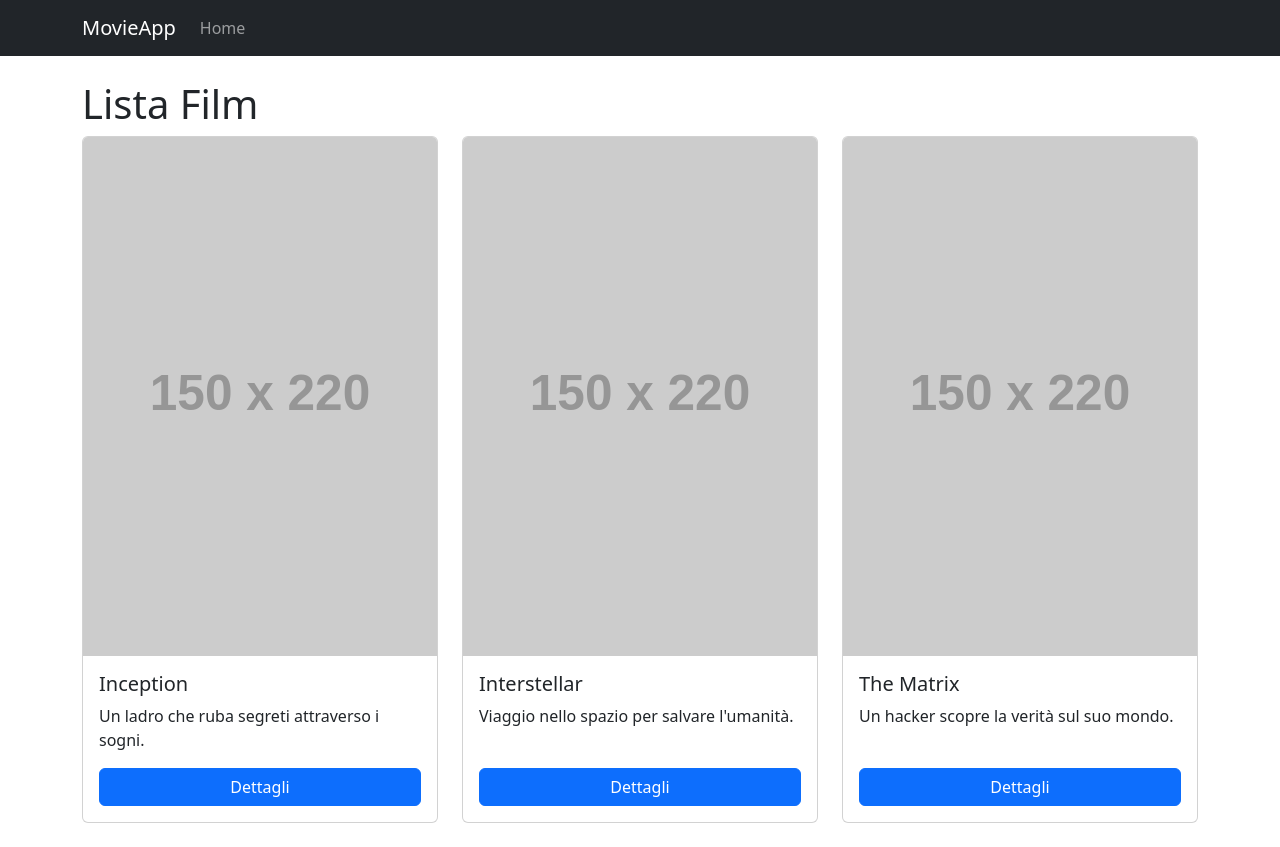
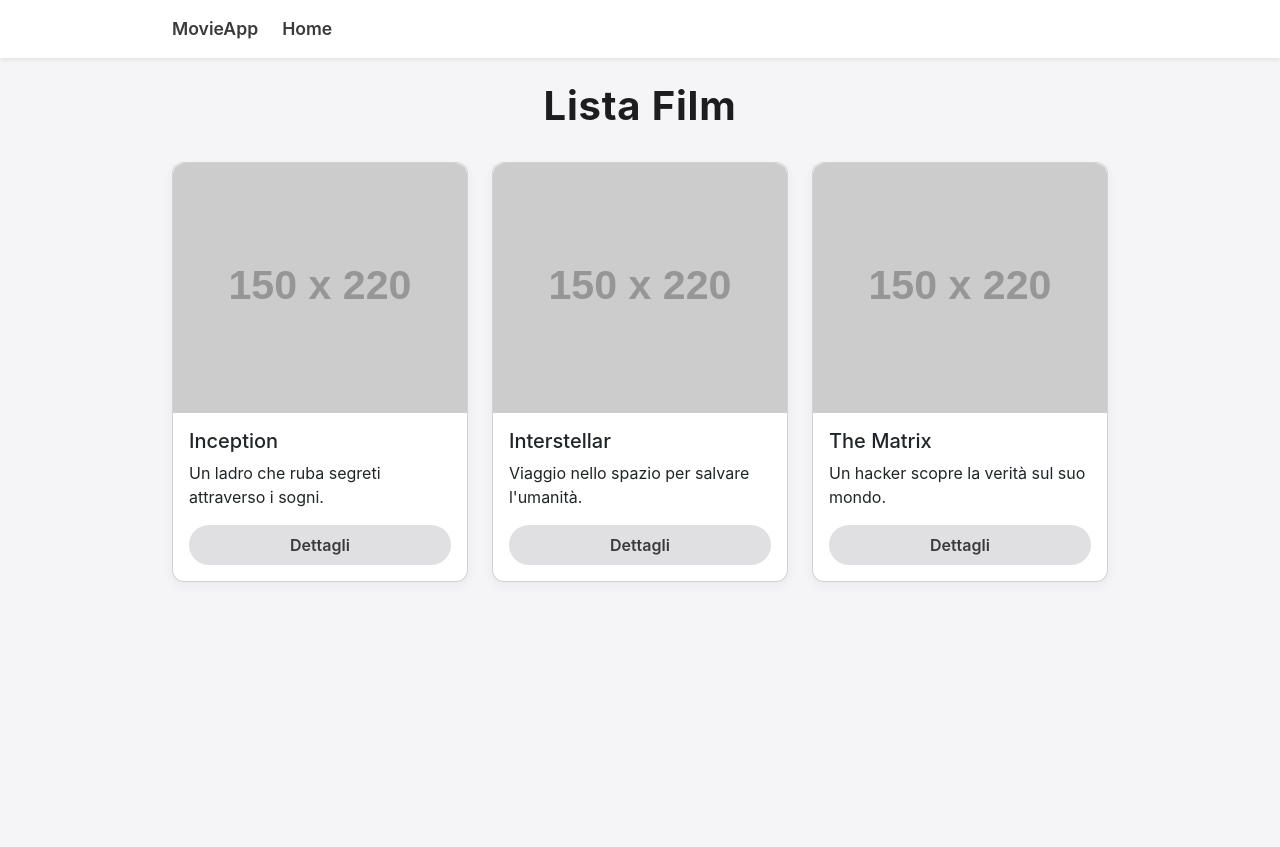
Before and after one commit to ErikaArci99/webapp-react, a React (Vite) app in the folder webapp-react/: page / in a window 1280 px wide. After the commit the page ends 800 px from the top, so only its background shows below. Built offline with nearby package versions, Linux system fonts and the light colour scheme.

Commit message:
[UPD] sistemata estetica

```diff
--- a/webapp-react/src/App.jsx
+++ b/webapp-react/src/App.jsx
@@ -2,6 +2,7 @@ import { BrowserRouter, Routes, Route } from "react-router-dom"
 import Home from "./pages/Home"
 import MovieDetail from "./pages/MovieDetail"
 import Layout from "./components/Layout"
+import './index.css'
 
 function App() {
   return (
--- a/webapp-react/src/components/Layout.jsx
+++ b/webapp-react/src/components/Layout.jsx
@@ -3,12 +3,17 @@ import { Link } from "react-router-dom"
 function Layout() {
     return (
         <>
-            {/* navbar di bootstrap */}
-            <nav className="navbar navbar-expand-lg navbar-dark bg-dark">
+            {/* navbar chiara con ombra sottile */}
+            <nav className="navbar navbar-expand-lg sticky-top shadow-sm">
                 <div className="container">
                     <Link className="navbar-brand" to="/">MovieApp</Link>
 
-                    <button className="navbar-toggler" type="button" data-bs-toggle="collapse" data-bs-target="#navbarNav">
+                    <button
+                        className="navbar-toggler"
+                        type="button"
+                        data-bs-toggle="collapse"
+                        data-bs-target="#navbarNav"
+                    >
                         <span className="navbar-toggler-icon"></span>
                     </button>
 
--- a/webapp-react/src/index.css
+++ b/webapp-react/src/index.css
@@ -0,0 +1,97 @@
+/* sfondo chiaro grigio */
+body {
+    background-color: #f5f5f7;
+    color: #1d1d1f;
+    font-family: -apple-system, BlinkMacSystemFont, "Segoe UI", Roboto, Oxygen,
+        Ubuntu, Cantarell, "Open Sans", "Helvetica Neue", sans-serif;
+    margin: 0;
+    padding: 0;
+}
+
+/* navbar chiara, ombra sottile */
+.navbar {
+    background-color: #ffffff !important;
+    box-shadow: 0 1px 4px rgba(0, 0, 0, 0.1);
+}
+
+/* navbar brand e link in grigio scuro */
+.navbar-brand,
+.nav-link {
+    color: #3a3a3c !important;
+    font-weight: 600;
+    font-size: 1.1rem;
+}
+
+.nav-link.active,
+.nav-link:hover {
+    color: #1d1d1f !important;
+    /* scurisce al passaggio */
+}
+
+/* titolo centrato elegante */
+h1 {
+    text-align: center;
+    margin-bottom: 2rem;
+    font-weight: 700;
+    letter-spacing: 0.02em;
+    color: #1d1d1f;
+}
+
+/* card movie con sfondo bianco, bordo arrotondato e ombra leggera */
+.card {
+    background-color: #ffffff;
+    border-radius: 12px;
+    box-shadow: 0 4px 12px rgba(0, 0, 0, 0.05);
+    transition: transform 0.25s ease, box-shadow 0.25s ease;
+    cursor: pointer;
+}
+
+/* effetto hover più definito */
+.card:hover {
+    transform: translateY(-8px);
+    box-shadow: 0 12px 24px rgba(0, 0, 0, 0.12);
+}
+
+/* immagine card arrotondata */
+.card-img-top {
+    border-top-left-radius: 12px;
+    border-top-right-radius: 12px;
+    object-fit: cover;
+    height: 250px;
+}
+
+/* bottone dettagli grigio chiaro arrotondato */
+.btn-primary {
+    background-color: #e0e0e2;
+    border: none;
+    border-radius: 25px;
+    padding: 0.5rem 1.5rem;
+    font-weight: 600;
+    color: #3a3a3c;
+    transition: background-color 0.3s ease;
+}
+
+.btn-primary:hover {
+    background-color: #c7c7ca;
+    color: #1d1d1f;
+}
+
+/* descrizione dettaglio film con colore grigio scuro */
+.movie-detail-description {
+    font-size: 1.1rem;
+    line-height: 1.6;
+    color: #3a3a3c;
+}
+
+/* immagine dettaglio film arrotondata e con ombra */
+.movie-detail-img {
+    border-radius: 16px;
+    box-shadow: 0 8px 20px rgba(0, 0, 0, 0.08);
+    max-height: 400px;
+    object-fit: cover;
+}
+
+/* container più spazioso */
+.container {
+    max-width: 960px;
+}
--- a/webapp-react/src/pages/MovieDetail.jsx
+++ b/webapp-react/src/pages/MovieDetail.jsx
@@ -2,28 +2,23 @@ import { useParams } from "react-router-dom"
 import movies from "../data/movies"
 
 function MovieDetail() {
-    // recupera l'id dalla rotta
     const { id } = useParams()
-
-    // trova il film corrispondente usando 'film' come nome variabile
     const movie = movies.find(film => film.id == id)
 
-    // se il film non esiste
     if (!movie) {
         return <div className="container mt-4"><p>Film non trovato.</p></div>
     }
 
     return (
         <div className="container mt-4">
-            {/* pagina dettaglio film */}
+            <h1>{movie.title}</h1>
             <div className="row">
                 <div className="col-md-4">
-                    <img src={movie.poster} alt={movie.title} className="img-fluid rounded" />
+                    <img src={movie.poster} alt={movie.title} className="img-fluid movie-detail-img" />
                 </div>
                 <div className="col-md-8">
-                    <h1>{movie.title}</h1>
-                    <p><strong>Anno:</strong> {movie.year}</p>
-                    <p>{movie.description}</p>
+                    <p className="movie-detail-description"><strong>Anno:</strong> {movie.year}</p>
+                    <p className="movie-detail-description">{movie.description}</p>
                 </div>
             </div>
         </div>
```
